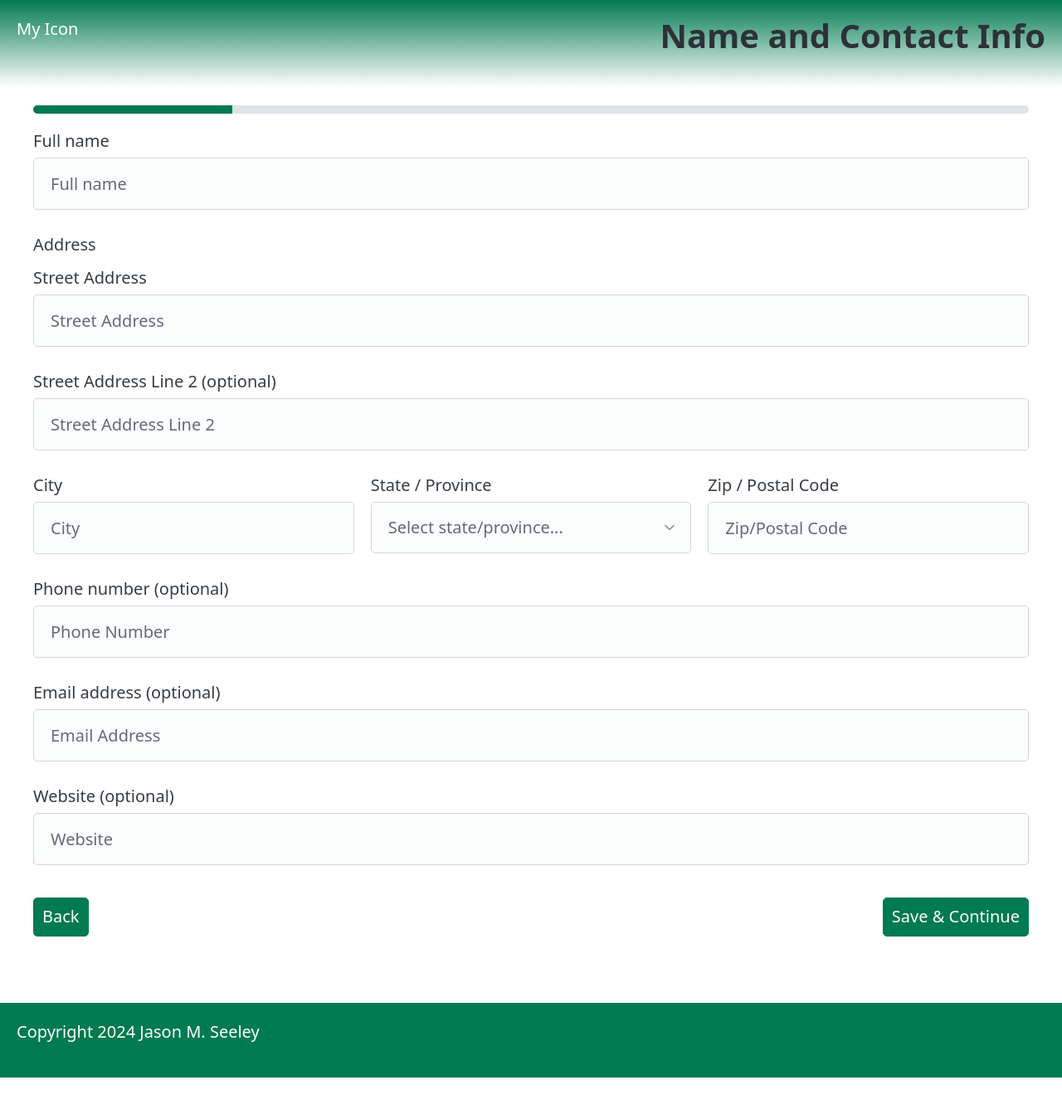
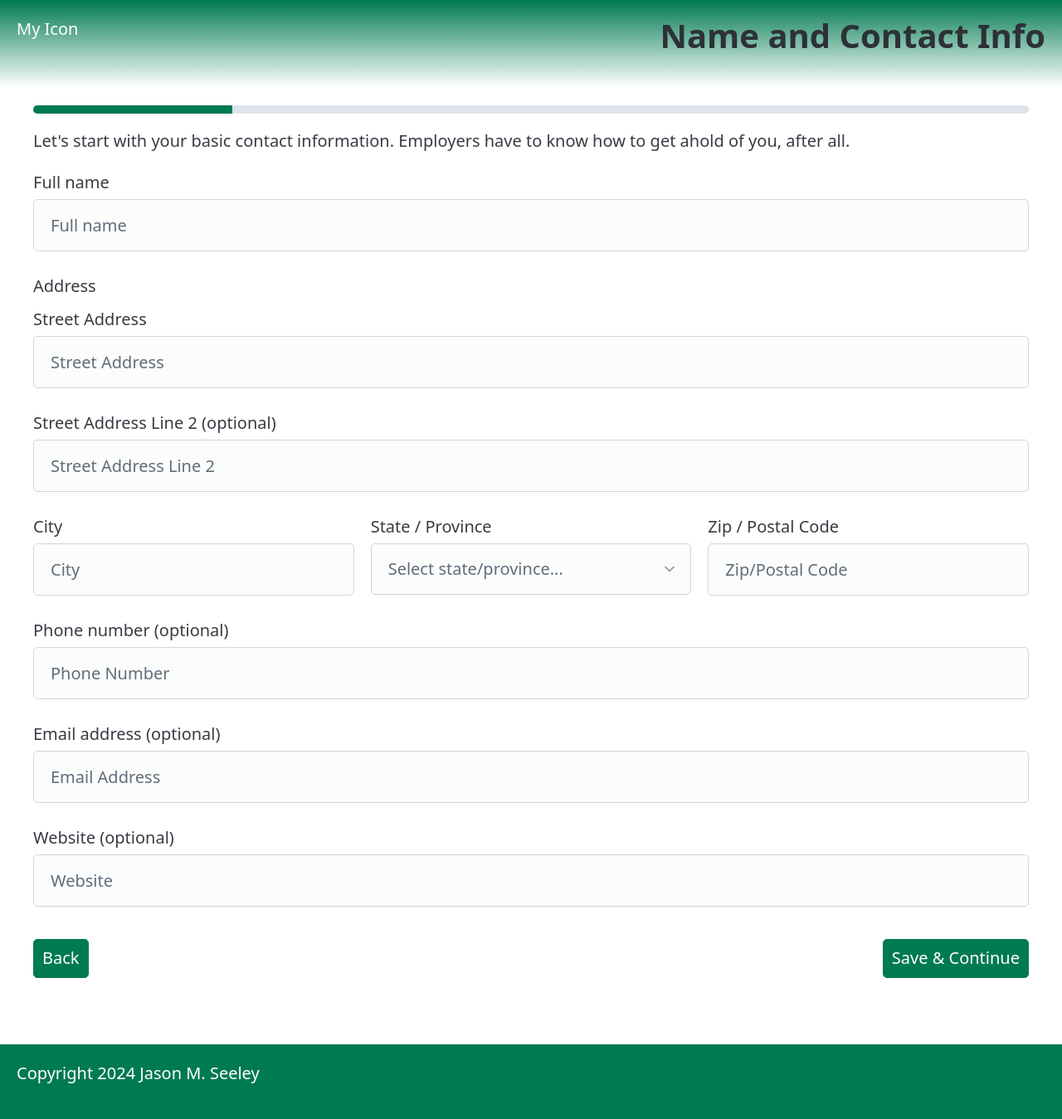
Before and after one commit to HeirOfNorton/alwaysfreeresume, a Jekyll site: the page built from pages/standard-contact.html, in a window 1280 px wide. Shown: the whole page at 83% size. Built offline with Jekyll 4.4.1, drawn with Linux system fonts in a browser that asks for light colours; before the commit the page ends 1299 px from its top, so only the background shows below that.

```diff
--- a/_layouts/section-contact.html
+++ b/_layouts/section-contact.html
@@ -1,6 +1,10 @@
 ---
 layout: section-base
 ---
+
+<p>
+    Let's start with your basic contact information. Employers have to know how to get ahold of you, after all.
+</p>
 
 <form>
     <label>
```
Lines whose indentation alone changed are shown as unchanged.
